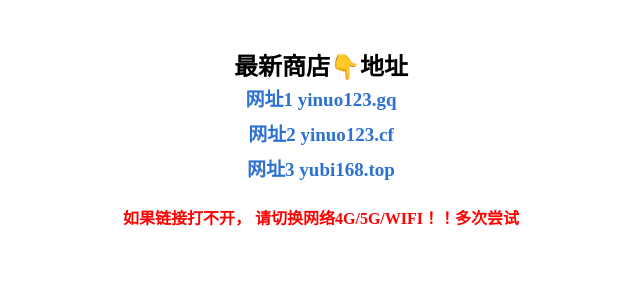
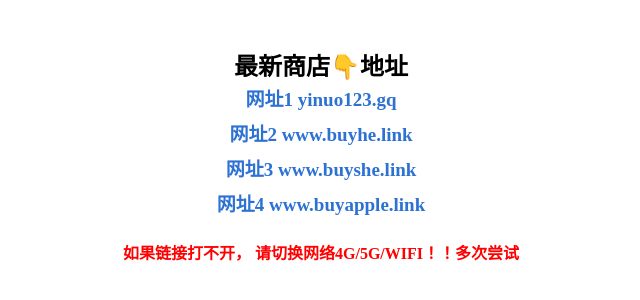
Before and after one commit to yinuo168/ssvipslife, a plain HTML site: page index.html in a window 1280 px wide. Shown: the part 360-660 px from the top of the page, without its empty margins (327-967 px from the left). Drawn offline with Linux system fonts and the light colour scheme.

Commit message:
Update index.html

```diff
--- a/index.html
+++ b/index.html
@@ -323,17 +323,24 @@
 							</span>
 
 						</a></p><p>
-						<a href="https://yinuo123.cf" data-turbolinks="false" target="_blank">
+						<a href="https://www.buyhe.link" data-turbolinks="false" target="_blank">
 							<span style="color:hsl(215,65%,50%);">
 
-									<strong>网址2 yinuo123.cf</strong>
+									<strong>网址2 www.buyhe.link</strong>
+
+							</span>
+							</a></p><p>
+						<a href="https://www.buyshe.link" data-turbolinks="false" target="_blank">
+							<span style="color:hsl(215,65%,50%);">
+
+									<strong>网址3 www.buyshe.link</strong>
 
 							</span>
                        </a></p><p>
-                       <a href="https://yubi168.top" data-turbolinks="false" target="_blank">
+                       <a href="https://www.buyapple.link" data-turbolinks="false" target="_blank">
 							<span style="color:hsl(215,65%,50%);">
 
-									<strong>网址3 yubi168.top</strong>
+									<strong>网址4 www.buyapple.link</strong>
 
 
 
```
